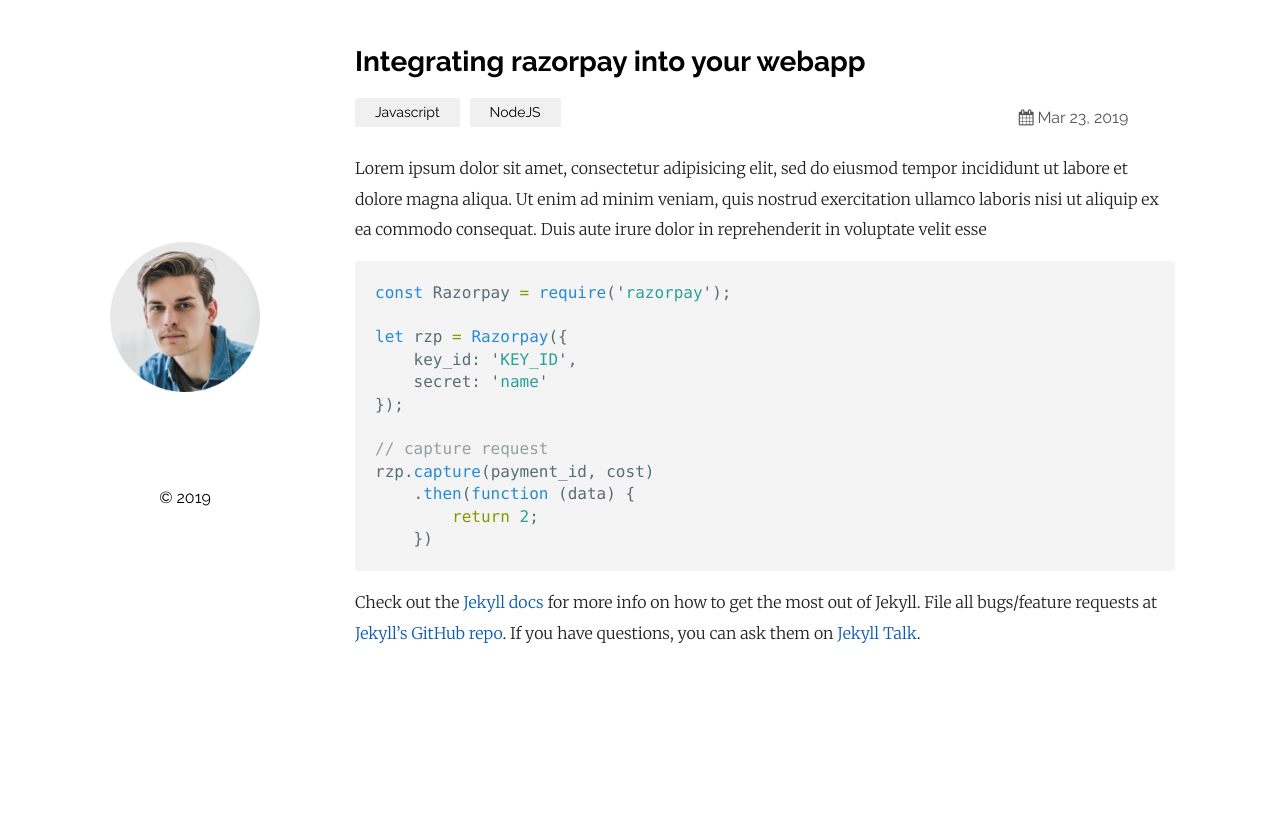
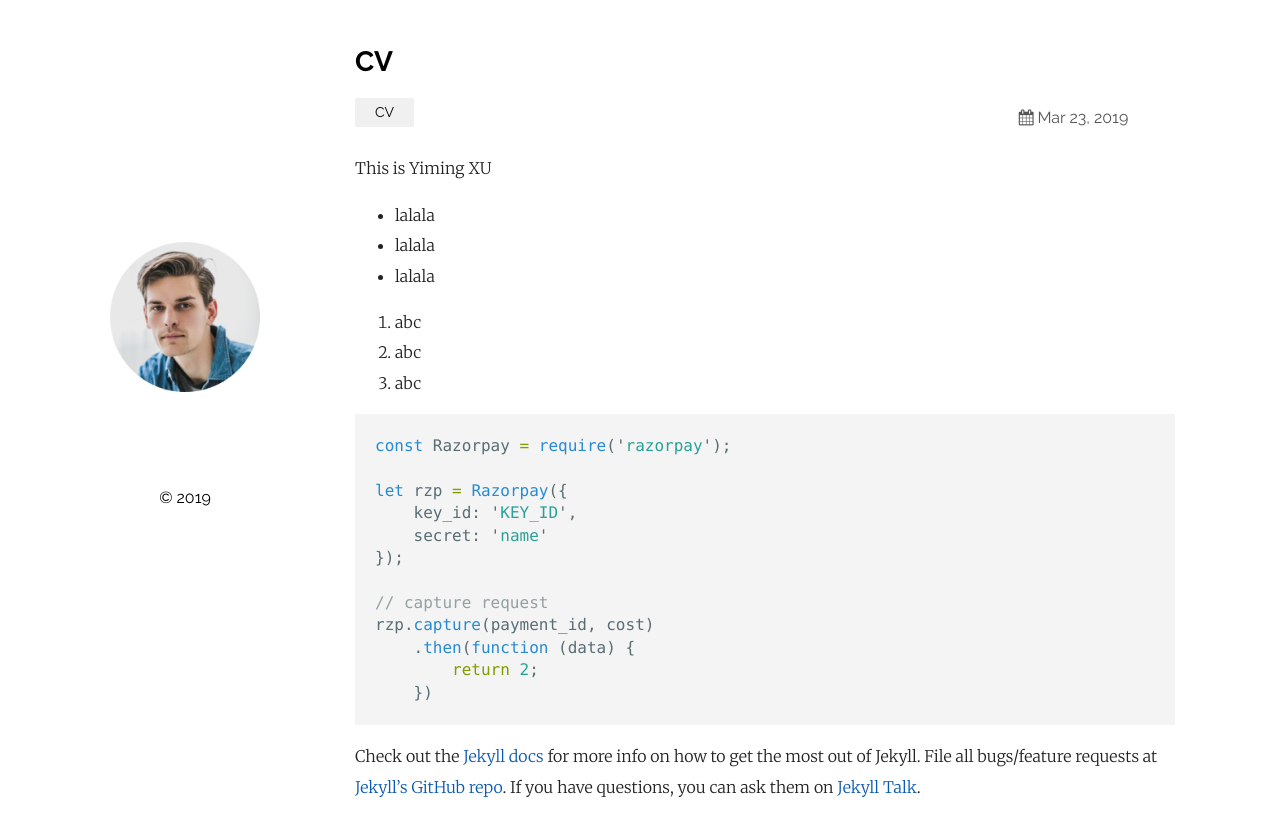
Before and after one commit to ymxu-atm/ymxu-atm.github.io, a Jekyll site: the page built from _posts/2019-03-23-welcome-to-jekyll.markdown, in a window 1280 px wide. Shown: the top 836 px of the page. Built offline with Jekyll 4.4.1, drawn with Linux system fonts in a browser that asks for light colours.

Commit message:
Update 2019-03-23-welcome-to-jekyll.markdown

````diff
--- a/_posts/2019-03-23-welcome-to-jekyll.markdown
+++ b/_posts/2019-03-23-welcome-to-jekyll.markdown
@@ -1,10 +1,19 @@
 ---
 layout: post
-title:  "Integrating razorpay into your webapp"
+title:  "CV"
 date:   2019-03-23 21:03:36 +0530
-categories: Javascript NodeJS
+categories: CV
 ---
-Lorem ipsum dolor sit amet, consectetur adipisicing elit, sed do eiusmod tempor incididunt ut labore et dolore magna aliqua. Ut enim ad minim veniam, quis nostrud exercitation ullamco laboris nisi ut aliquip ex ea commodo consequat. Duis aute irure dolor in reprehenderit in voluptate velit esse
+This is Yiming XU
+
+
+* lalala
+* lalala
+* lalala
+
+1. abc
+2. abc
+3. abc
 
 ```javascript
 const Razorpay = require('razorpay');
````
